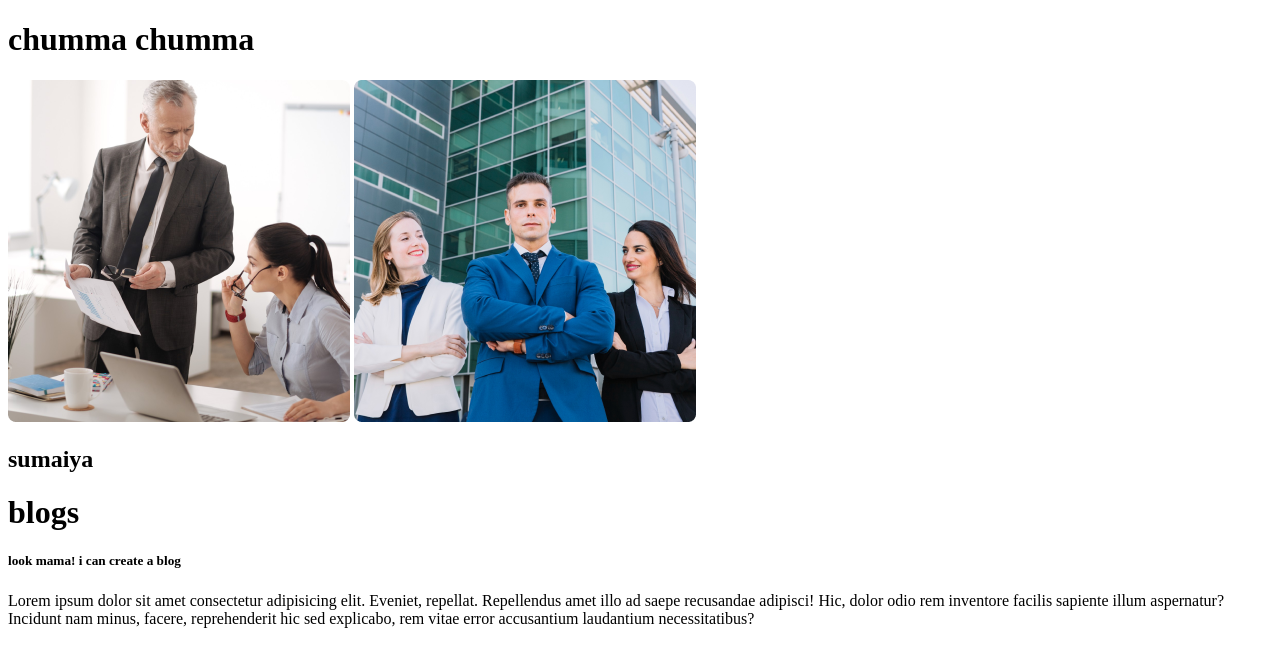
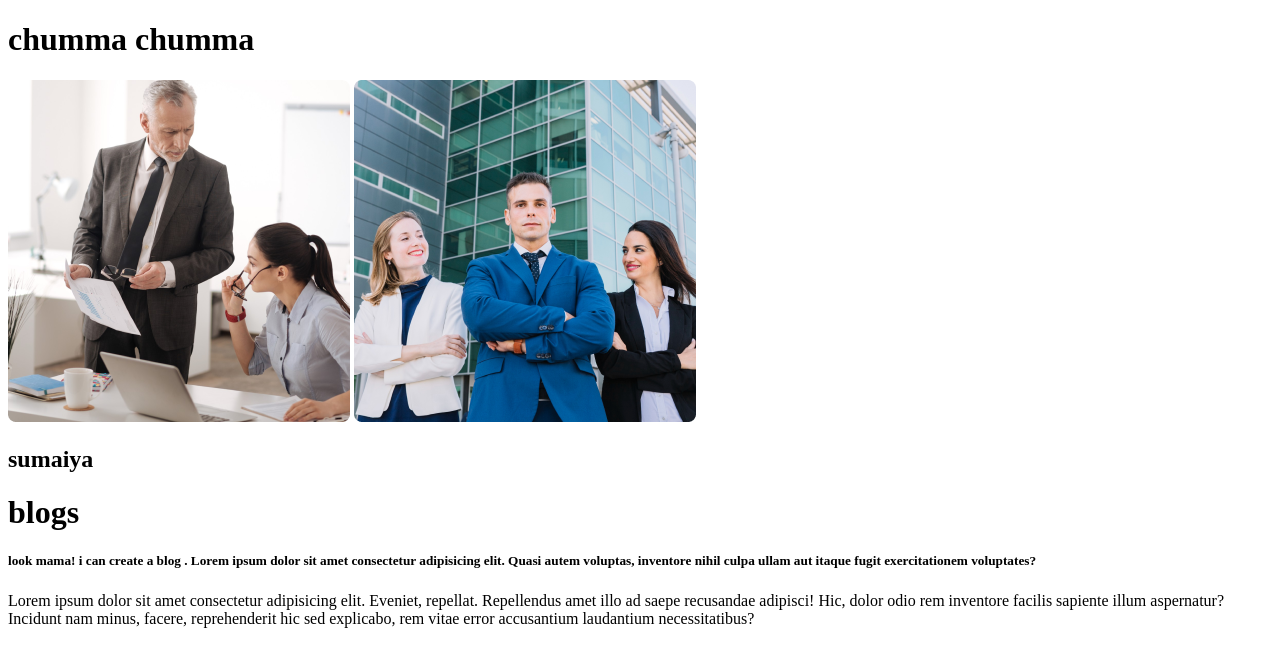
Before and after one commit to morsheda03/mina, a plain HTML site: page index.html in a window 1280 px wide. Drawn offline with Linux system fonts and the light colour scheme.

Commit message:
added lorem

```diff
--- a/index.html
+++ b/index.html
@@ -12,7 +12,7 @@
     <img src="images/team2.png" alt="">
     <h2>sumaiya</h2>
     <h1>blogs</h1>
-    <h5>look mama! i can create a blog</h5>
+    <h5>look mama! i can create a blog . Lorem ipsum dolor sit amet consectetur adipisicing elit. Quasi autem voluptas, inventore nihil culpa ullam aut itaque fugit exercitationem voluptates?</h5>
     <p>Lorem ipsum dolor sit amet consectetur adipisicing elit. Eveniet, repellat. Repellendus amet illo ad saepe recusandae adipisci! Hic, dolor odio rem inventore facilis sapiente illum aspernatur? Incidunt nam minus, facere, reprehenderit hic sed explicabo, rem vitae error accusantium laudantium necessitatibus?</p>
 </body>
 </html>
```
